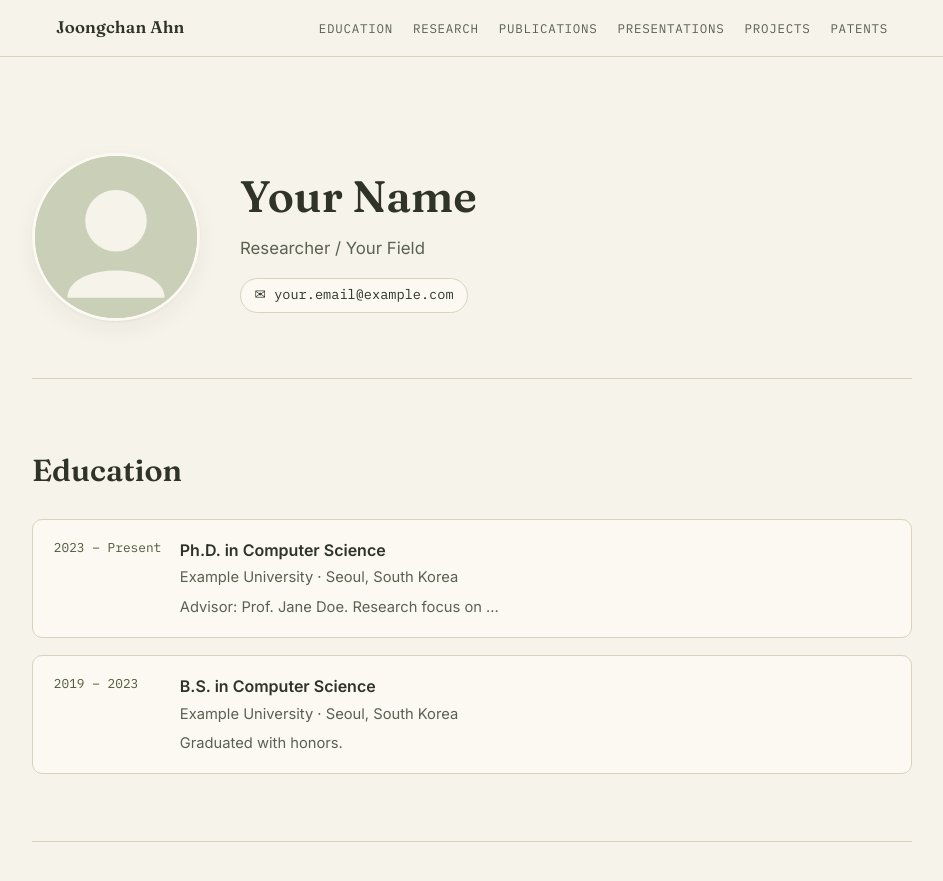
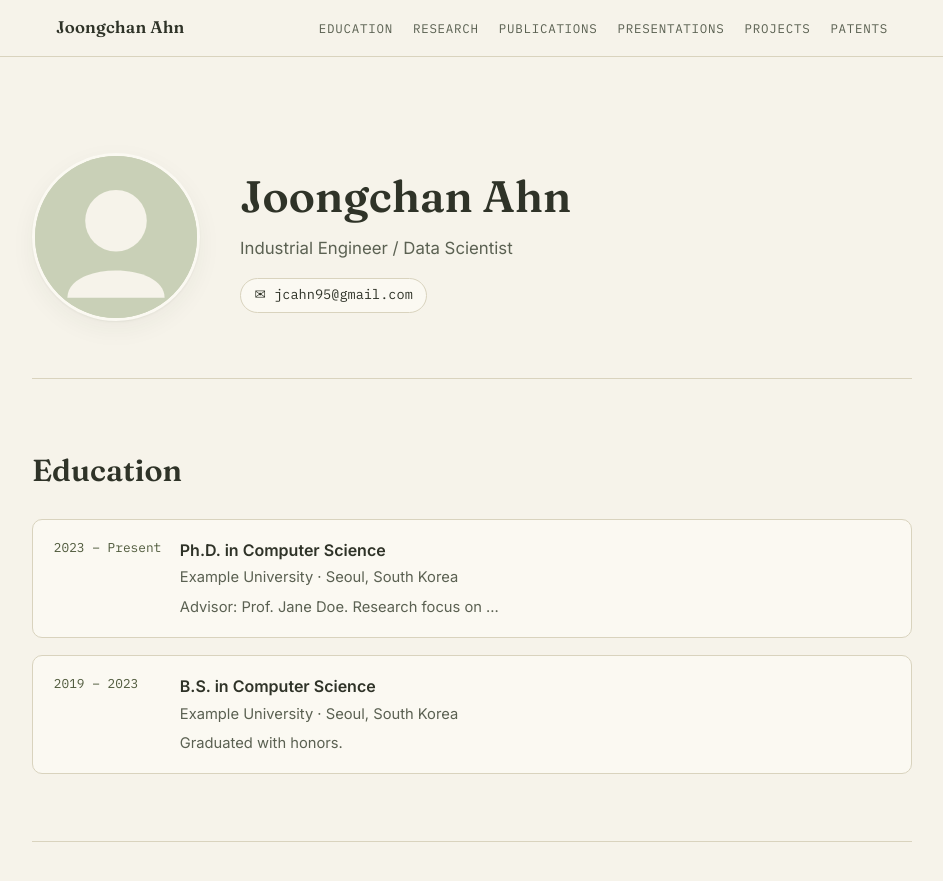
Before and after one commit to jcahn99/jcahn99.github.io, a Jekyll site: the page built from index.md, in a window 1280 px wide and 900 px high. Shown: the top 881 px of the window, without its empty margins (168-1111 px from the left). Built offline with Jekyll 4.4.1, drawn with Linux system fonts in a browser that asks for light colours; some of the changed text lies outside the part shown.

Commit message:
Update personal information in _config.yml

```diff
--- a/_config.yml
+++ b/_config.yml
@@ -1,11 +1,11 @@
 title: "Joongchan Ahn"
-tagline: "Researcher / Your Field"
+tagline: "Industrial Engineer / Data Scientist"
 description: "Personal academic website — education, research, publications, and projects."
-email: your.email@example.com
+email: jcahn95@gmail.com
 url: "https://jcahn99.github.io"   # 실제 배포 시 https://<본인 아이디>.github.io 로 수정
 baseurl: ""
 
-author: "Your Name"
+author: "Joongchan Ahn"
 
 # 프로필 사진: /assets/images/ 에 파일을 넣고 아래 경로를 수정하세요.
 profile_image: /assets/images/profile-placeholder.svg
```
